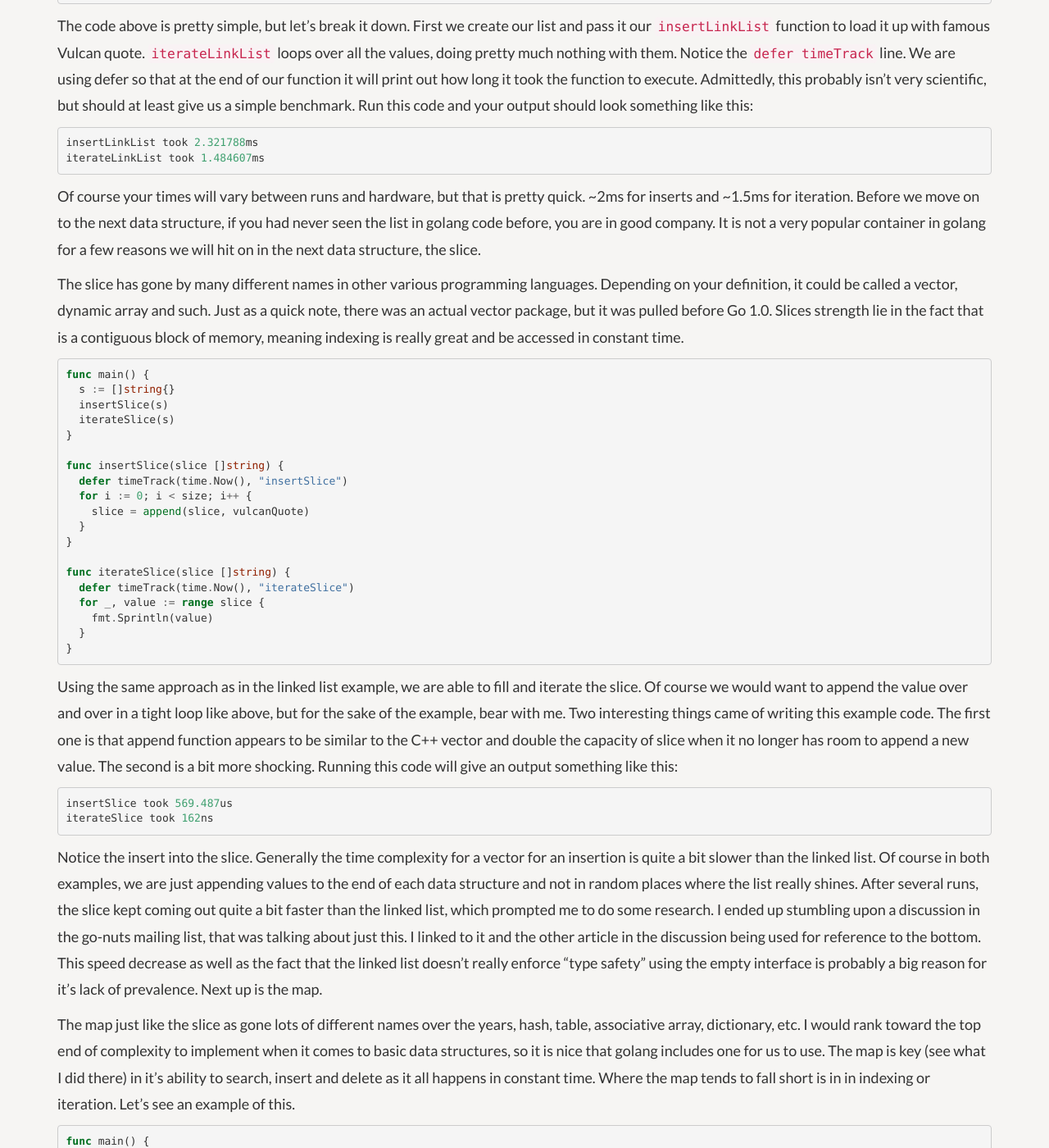
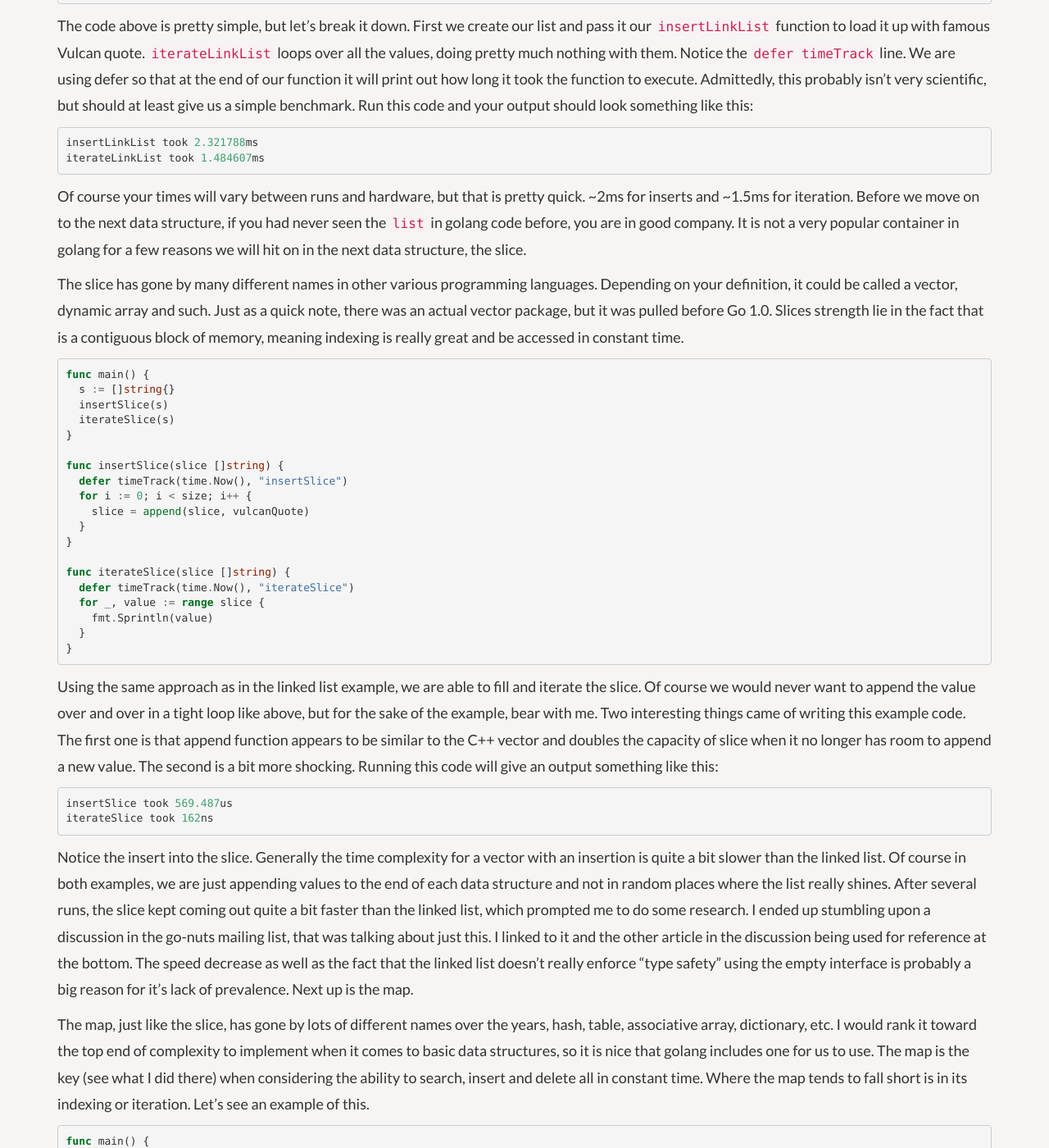
Before and after one commit to BasementKrew/revelation.io, a Jekyll site: the page built from _posts/2014-08-11-golang-container.markdown, in a window 1280 px wide and 1400 px high, scrolled down 1321 px. Shown: the whole window at 82% size. Built offline with Jekyll 4.4.1, drawn with Linux system fonts in a browser that asks for light colours; Markdown is read by kramdown in place of the engine named in the settings; some of the changed text lies outside the part shown.

Commit message:
grammar fixes

````diff
--- a/_posts/2014-08-11-golang-container.markdown
+++ b/_posts/2014-08-11-golang-container.markdown
@@ -58,7 +58,7 @@ insertLinkList took 2.321788ms
 iterateLinkList took 1.484607ms
 ```
 
-Of course your times will vary between runs and hardware, but that is pretty quick. ~2ms for inserts and ~1.5ms for iteration. Before we move on to the next data structure, if you had never seen the list in golang code before, you are in good company. It is not a very popular container in golang for a few reasons we will hit on in the next data structure, the slice.
+Of course your times will vary between runs and hardware, but that is pretty quick. ~2ms for inserts and ~1.5ms for iteration. Before we move on to the next data structure, if you had never seen the `list` in golang code before, you are in good company. It is not a very popular container in golang for a few reasons we will hit on in the next data structure, the slice.
 
 The slice has gone by many different names in other various programming languages. Depending on your definition, it could be called a vector, dynamic array and such. Just as a quick note, there was an actual vector package, but it was pulled before Go 1.0. Slices strength lie in the fact that is a contiguous block of memory, meaning indexing is really great and be accessed in constant time.
 
@@ -84,16 +84,16 @@ func iterateSlice(slice []string) {
 }
 ```
 
-Using the same approach as in the linked list example, we are able to fill and iterate the slice. Of course we would want to append the value over and over in a tight loop like above, but for the sake of the example, bear with me. Two interesting things came of writing this example code. The first one is that append function appears to be similar to the C++ vector and double the capacity of slice when it no longer has room to append a new value. The second is a bit more shocking. Running this code will give an output something like this:
+Using the same approach as in the linked list example, we are able to fill and iterate the slice. Of course we would never want to append the value over and over in a tight loop like above, but for the sake of the example, bear with me. Two interesting things came of writing this example code. The first one is that append function appears to be similar to the C++ vector and doubles the capacity of slice when it no longer has room to append a new value. The second is a bit more shocking. Running this code will give an output something like this:
 
 ```go
 insertSlice took 569.487us
 iterateSlice took 162ns
 ```
 
-Notice the insert into the slice. Generally the time complexity for a vector for an insertion is quite a bit slower than the linked list. Of course in both examples, we are just appending values to the end of each data structure and not in random places where the list really shines. After several runs, the slice kept coming out quite a bit faster than the linked list, which prompted me to do some research. I ended up stumbling upon a discussion in the go-nuts mailing list, that was talking about just this. I linked to it and the other article in the discussion being used for reference to the bottom. This speed decrease as well as the fact that the linked list doesn't really enforce "type safety" using the empty interface is probably a big reason for it's lack of prevalence. Next up is the map.
+Notice the insert into the slice. Generally the time complexity for a vector with an insertion is quite a bit slower than the linked list. Of course in both examples, we are just appending values to the end of each data structure and not in random places where the list really shines. After several runs, the slice kept coming out quite a bit faster than the linked list, which prompted me to do some research. I ended up stumbling upon a discussion in the go-nuts mailing list, that was talking about just this. I linked to it and the other article in the discussion being used for reference at the bottom. The speed decrease as well as the fact that the linked list doesn't really enforce "type safety" using the empty interface is probably a big reason for it's lack of prevalence. Next up is the map.
 
-The map just like the slice as gone lots of different names over the years, hash, table, associative array, dictionary, etc. I would rank toward the top end of complexity to implement when it comes to basic data structures, so it is nice that golang includes one for us to use. The map is key (see what I did there) in it's ability to search, insert and delete as it all happens in constant time. Where the map tends to fall short is in in indexing or iteration. Let's see an example of this.
+The map, just like the slice, has gone by lots of different names over the years, hash, table, associative array, dictionary, etc. I would rank it toward the top end of complexity to implement when it comes to basic data structures, so it is nice that golang includes one for us to use. The map is the key (see what I did there) when considering the ability to search, insert and delete all in constant time. Where the map tends to fall short is in its indexing or iteration. Let's see an example of this.
 
 ```go
 func main() {
````
Also changed, not shown: other parts of _posts/2014-08-11-golang-container.markdown (+2 -2 lines).
